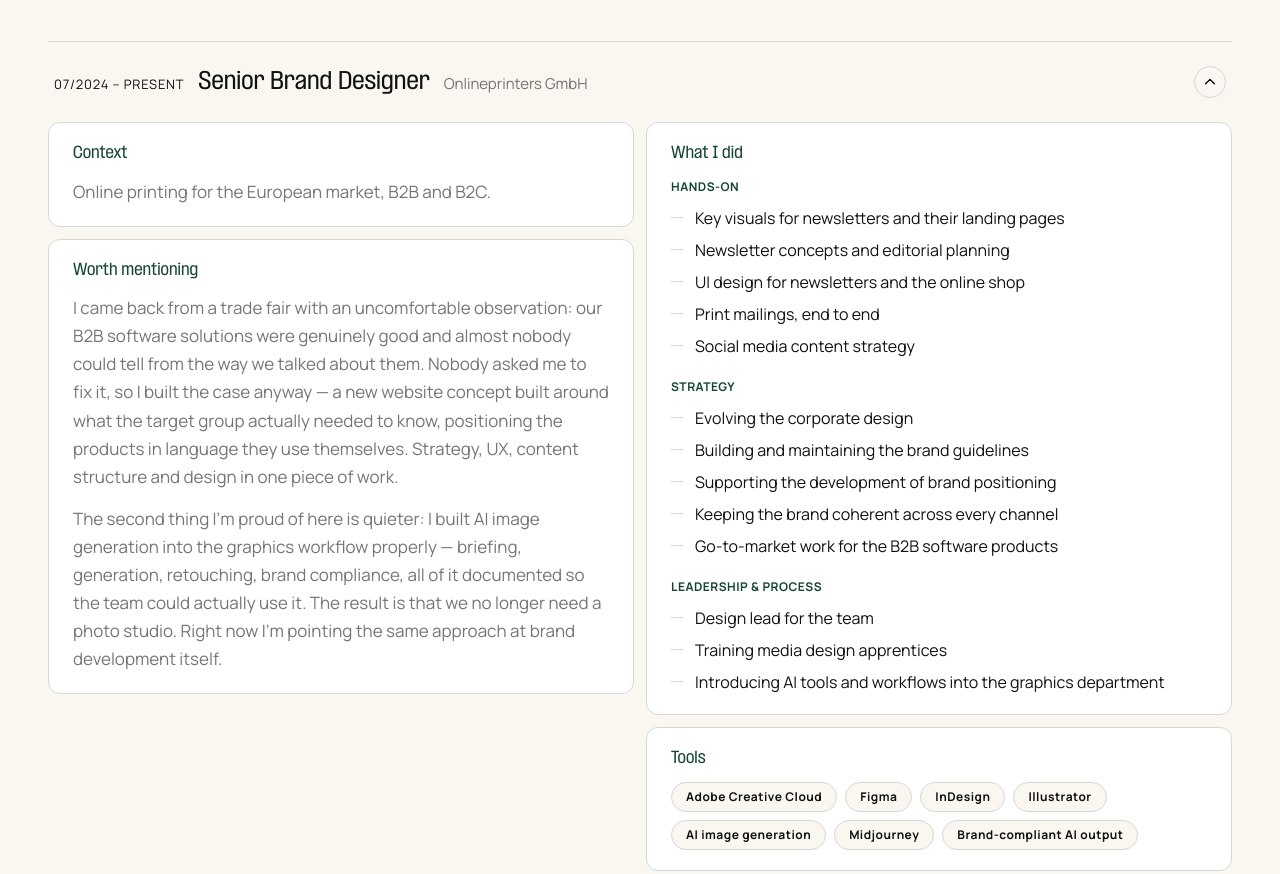
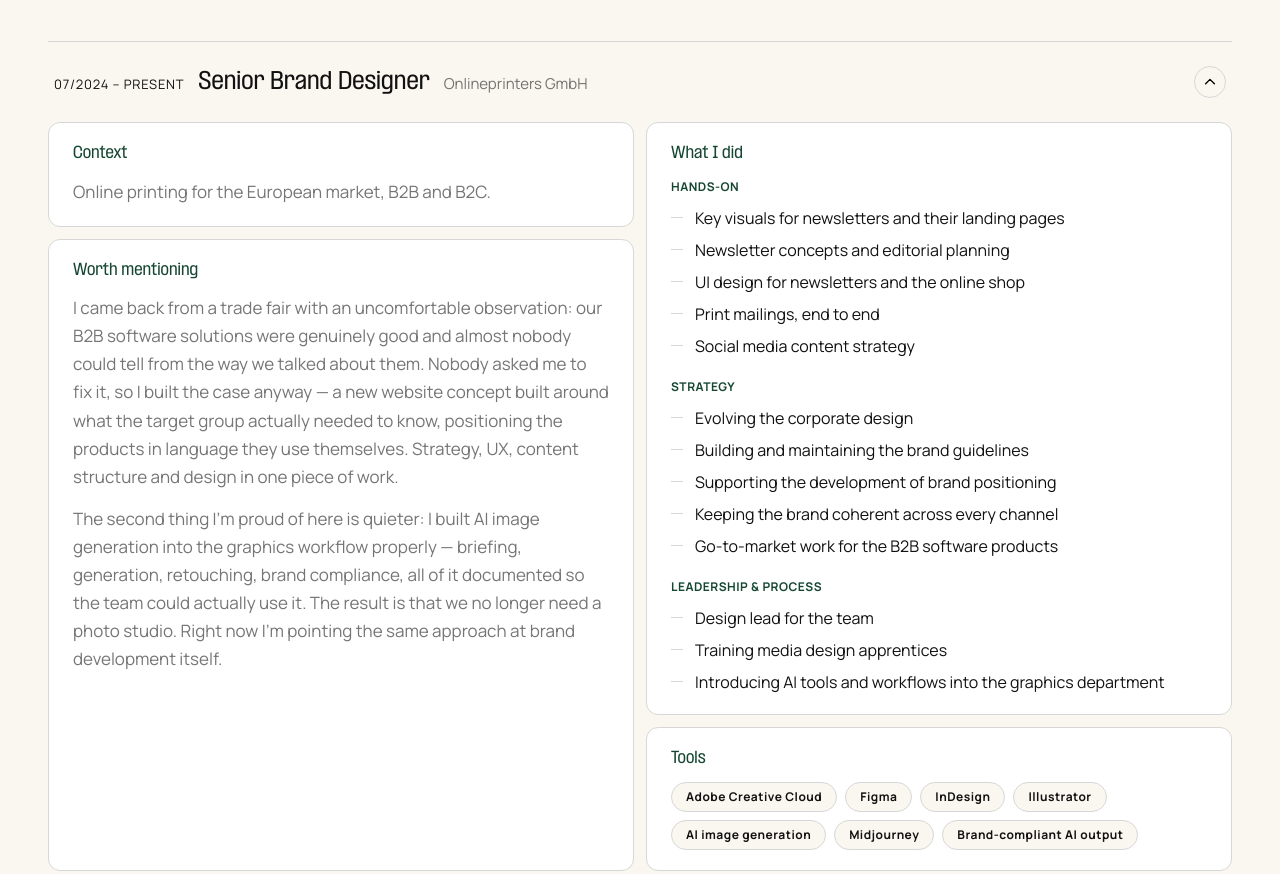
Before and after one commit to neotenist/portfolio, a website: page cv.html in a window 1280 px wide. Shown: the part 780-1654 px from the top of the page. Drawn offline with nearby package versions, Linux system fonts and the light colour scheme.

Commit message:
CV: stretch bento columns to equal height for a closed shape
align-items:stretch on .cv-bento (was flex-start) plus flex:1 1 auto on the
second card in each column (Worth mentioning / Tools) means both columns now
always end at exactly the same bottom edge -- whichever column's content is
naturally shorter has its second card grow to absorb the difference, instead
of that column just ending early and leaving page background showing below
it. The first card in each column (Context / What I did) keeps its natural
height throughout. Verified equal bottom offsets across multiple roles with
very different content lengths (Onlineprinters, Hinke, the no-desc Apprentice
case where Tools alone fills the full second column).

```diff
--- a/css/style.css
+++ b/css/style.css
@@ -1337,15 +1337,18 @@ h1, h2, h3, h4, h5, h6 { color: var(--heading-color) !important; }
 .cv-item-panel-inner { padding-bottom: 2.5rem; }
 
 /* Simple, explicit 2-column split: col 1 is Context + Worth mentioning, col 2
-   is What I did + Tools. Equal-width columns (1fr 1fr), each an independent
-   flex stack so every card is exactly as tall as its own content -- no
-   spanning, no shared row tracks, nothing that can force one card into
-   another's height. flex:1 1 auto on every card fills the column's own width
-   completely (the "always use the available space" part); height stays
-   content-driven since forcing two unrelated cards to the same height is
-   what caused the empty-space problem in the first place. */
-.cv-bento { display: flex; gap: 0.75rem; align-items: flex-start; }
+   is What I did + Tools. Equal-width columns (1fr 1fr). align-items:stretch
+   (not flex-start) makes both columns the same height -- whichever is
+   naturally taller -- and within each column the second card (Worth
+   mentioning / Tools) grows to absorb the leftover space so the column's own
+   two cards still add up to that full height, instead of the column ending
+   early and leaving the page's own background visible below it. The first
+   card in each column (Context / What I did) keeps its natural height --
+   only the second one stretches, so a short "Context" note doesn't itself
+   get inflated with dead space. */
+.cv-bento { display: flex; gap: 0.75rem; align-items: stretch; }
 .cv-bento-col { display: flex; flex-direction: column; gap: 0.75rem; flex: 1 1 0; min-width: 0; }
+.cv-bento-worth, .cv-bento-tools { flex: 1 1 auto; }
 /* card-bg, not page-bg -- the page itself already sits on page-bg, so a cell
    filled with that same color rendered as invisible whitespace instead of a
    box; card-bg (white) plus the border is what actually reads as one. */
```
